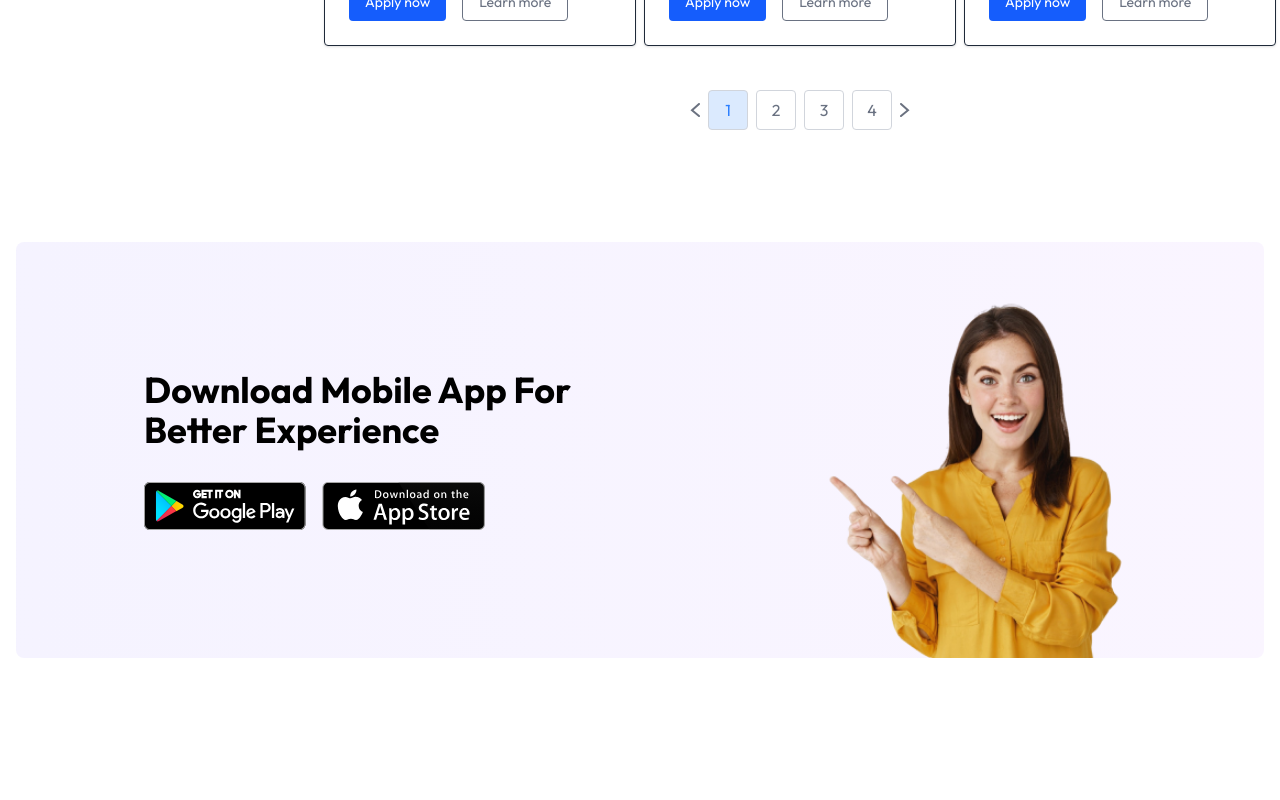
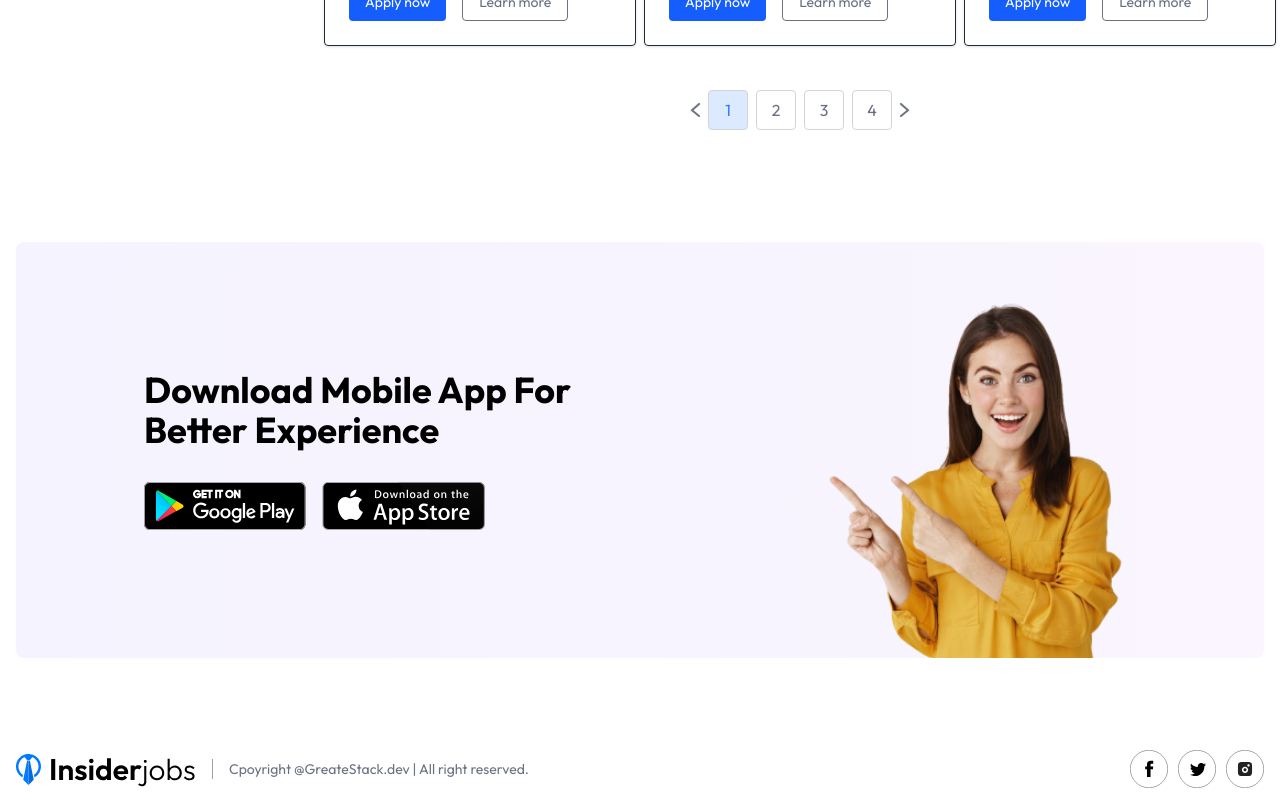
Before and after one commit to shaheem728/TalentNest, a React (Vite) app in the folder client/: page / in a window 1280 px wide. Shown: the part 1268-2068 px from the top of the page. Before the commit the page ends 2006 px from the top, so only its background shows below. Built offline with nearby package versions, Linux system fonts and the light colour scheme; no server answers.

Commit message:
Added Footer component to Home page

```diff
--- /dev/null
+++ b/client/src/components/Footer.jsx
@@ -0,0 +1,17 @@
+import React from 'react'
+import { assets } from '../assets/assets'
+const Footer = () => {
+  return (
+    <div className='container px-4 2xl:px-20 mx-auto flex items-center justify-between gap-4 py-3 mt-20'>
+      <img src={assets.logo} alt=''/>
+     <p className='flex-1 border-l border-gray-400 pl-4 text-sm text-gray-500 max-sm:hidden'>Cpoyright @GreateStack.dev | All right reserved.</p>
+     <div className='flex gap-2.5'>
+        <img width={38} src={assets.facebook_icon} alt=''/>
+        <img width={38} src={assets.twitter_icon} alt=''/>
+        <img width={38} src={assets.instagram_icon} alt=''/>
+     </div>
+    </div>
+  )
+}
+
+export default Footer
--- a/client/src/components/JobListing.jsx
+++ b/client/src/components/JobListing.jsx
@@ -7,6 +7,9 @@
     const {isSearched,searchFilter,setSearchFilter,jobs} = useContext(AppContext)
     const[showFilter,setShowFilter] = useState(false)
     const[currentPage,setCurrentPage]=useState(1)
+    const[selectedCategories,setselectedCategories]=useState([])
+    const[selectedLocations,setselectedLocations]=useState([])
+    const[filteredJobs,setFilteredJobs]=useState(jobs)
    return (
     <div className='container 2xl:px-20 mx-auto flex flex-col lg:flex-row max-lg:space-y-8 py-8 '>
       {/* Sidebar */}
--- a/client/src/pages/Home.jsx
+++ b/client/src/pages/Home.jsx
@@ -3,6 +3,7 @@
 import Hero from '../components/Hero'
 import JobListing from '../components/JobListing'
 import AppDownload from '../components/AppDownload'
+import Footer from '../components/Footer'
 const Home = () => {
   return (
     <div>
@@ -10,6 +11,7 @@
       <Hero/>
       <JobListing/>
       <AppDownload/>
+      <Footer/>
     </div>
   )
 }
```
